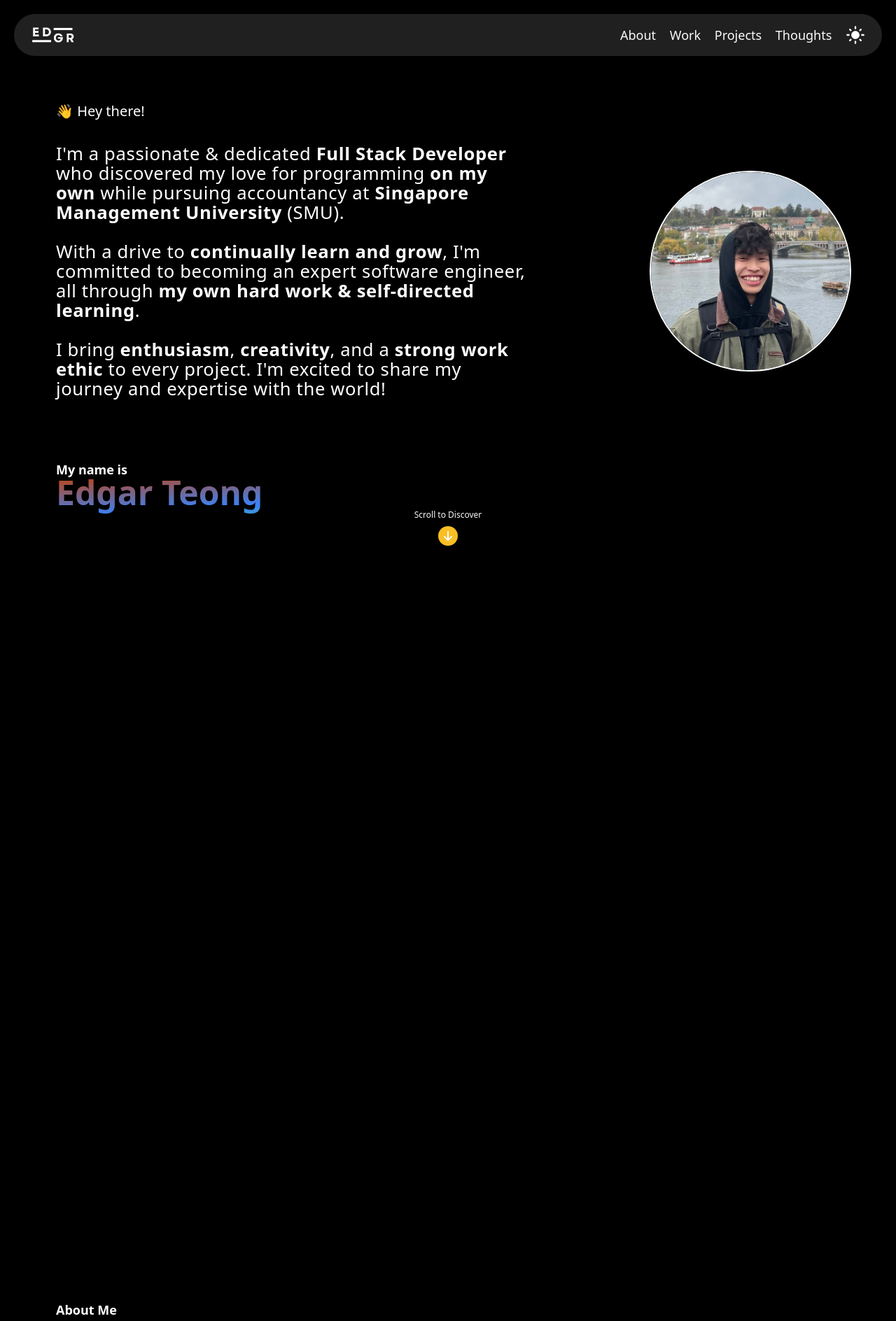
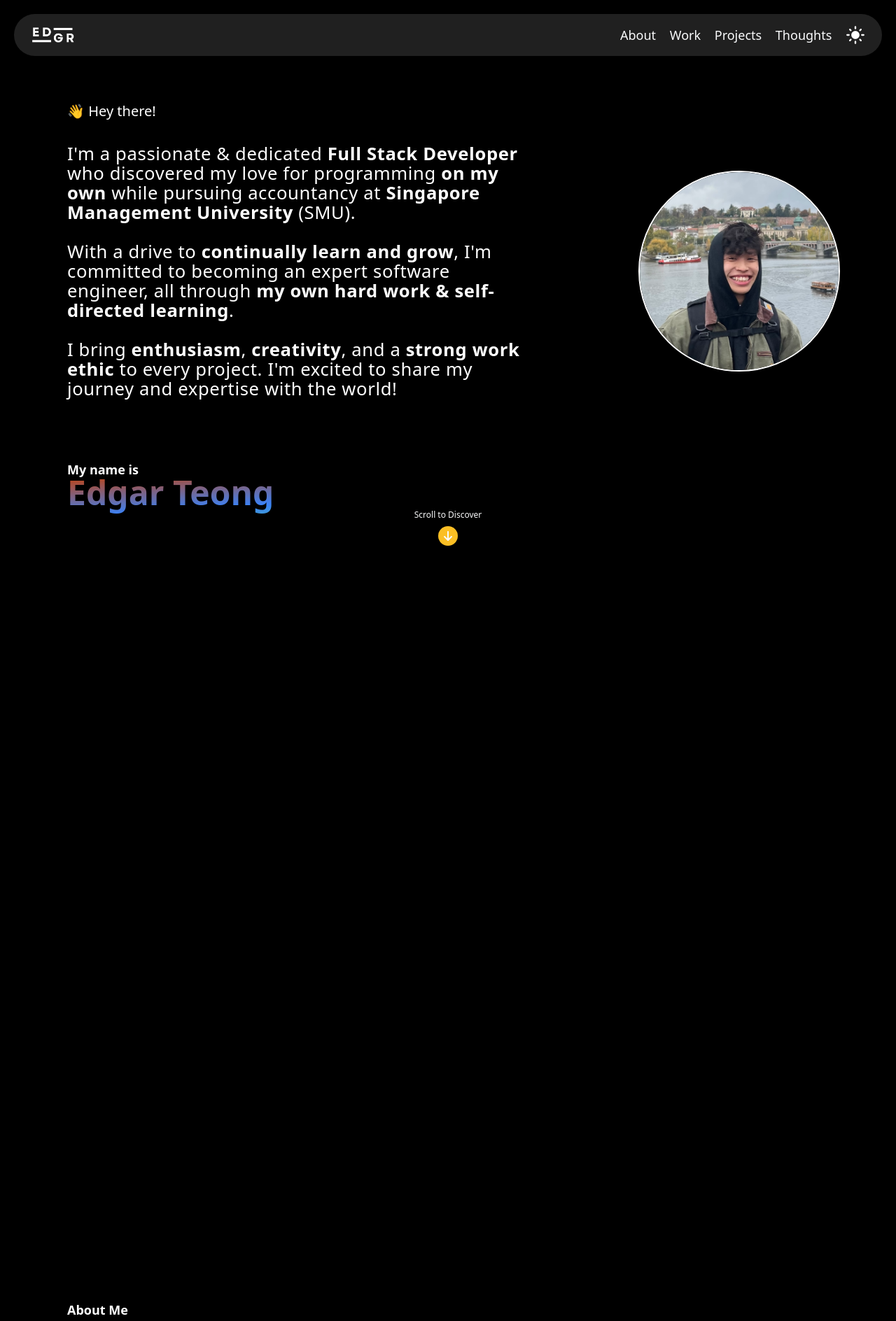
Before and after one commit to safarinexus/edgar-teong, a React (Vite) app: page / in a window 1280 px wide. Shown: the top 1888 px of the page at 70% size. Built offline with nearby package versions, Linux system fonts and the light colour scheme.

Commit message:
merge commit

```diff
--- a/src/App.tsx
+++ b/src/App.tsx
@@ -56,7 +56,7 @@ const App = () => {
       <ScrollIndicator height={dimensions.height}/>
       <div
         id="landing"
-        className="w-full max-w-[1440px] h-svh min-h-[720px] mx-auto pt-[45px] sm:pt-24 md:pt-[140px] px-5 sm:px-20"
+        className="w-full max-w-[1440px] h-svh min-h-[720px] mx-auto pt-[45px] sm:pt-24 md:pt-[140px] px-5 sm:px-24"
       >
         <Landing />
         {/*Need to find a way to include a contact cluster*/}
@@ -64,7 +64,7 @@ const App = () => {
       </div>
       <div
         id="about"
-        className="w-full max-w-[1440px] h-fit min-h-[1000px] pt-[10svh] px-5 sm:px-20 mx-auto"
+        className="w-full max-w-[1440px] h-fit min-h-[1000px] pt-[10svh] px-5 sm:px-24 mx-auto"
       >
         <About />
       </div>
--- a/src/components/About/About.tsx
+++ b/src/components/About/About.tsx
@@ -76,7 +76,7 @@ const About = () => {
                         id="image1"
                         loading="lazy"
                         alt="image 1"
-                        className="select-none rounded-lg"
+                        className="select-none rounded-xl brightness-90"
                         draggable="false"
                     />
                 </div>
@@ -86,7 +86,7 @@ const About = () => {
                         id="image2"
                         loading="lazy"
                         alt="image 2"
-                        className="select-none rounded-lg "
+                        className="select-none rounded-xl brightness-90"
                         draggable="false"
                     />
                 </div>
@@ -97,7 +97,7 @@ const About = () => {
                         loading="lazy"
                         alt="image 3"
                         draggable="false"
-                        className="select-none rounded-lg"
+                        className="select-none rounded-xl brightness-90"
                     />
                 </div>
                 <div id="image4-container" className="relative z-20 hidden sm:block w-[110%] rotate-12 left-[5%] bottom-[32%]">
@@ -106,7 +106,7 @@ const About = () => {
                         id="image4"
                         loading="lazy"
                         alt="image 4"
-                        className="select-none rounded-lg"
+                        className="select-none rounded-xl brightness-90"
                         draggable="false"
                     />
                 </div>
@@ -116,7 +116,7 @@ const About = () => {
                         id="image5"
                         loading="lazy"
                         alt="image 1"
-                        className="select-none rounded-lg"
+                        className="select-none rounded-xl brightness-90"
                         draggable="false"
                     />
                 </div>
```
